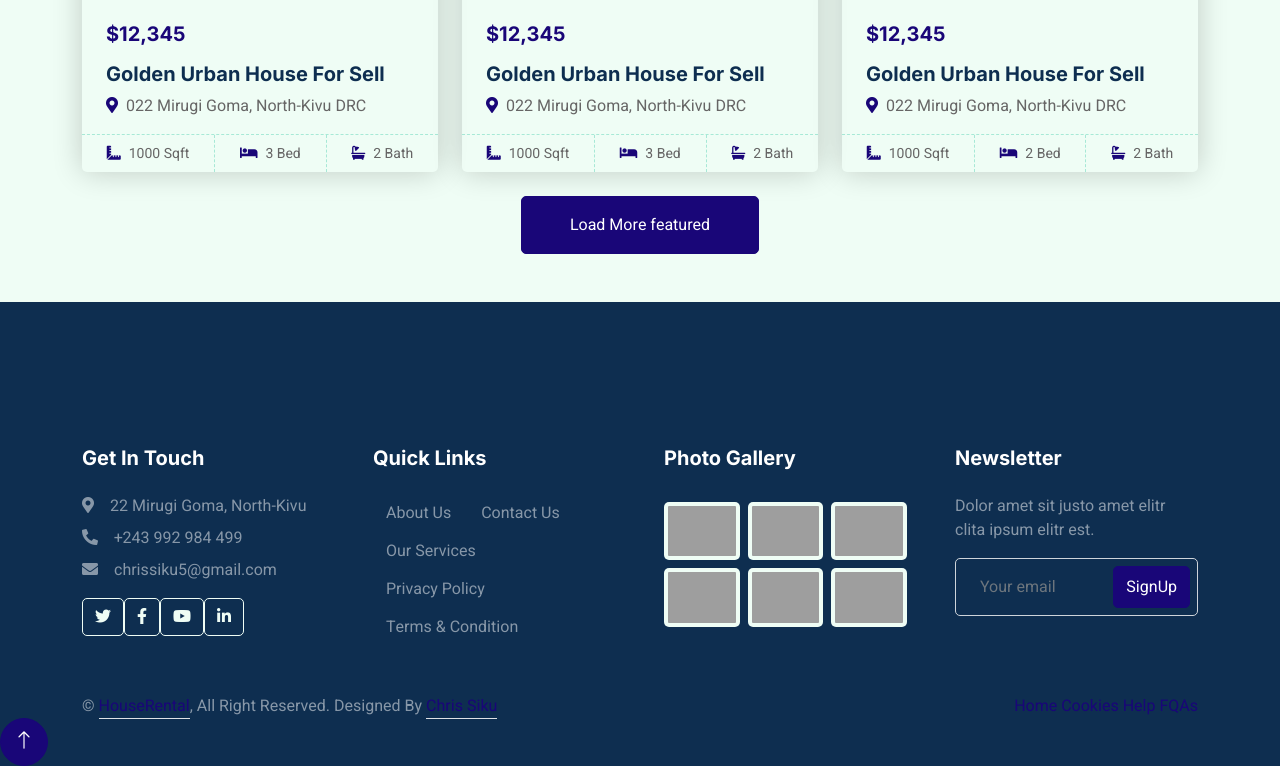
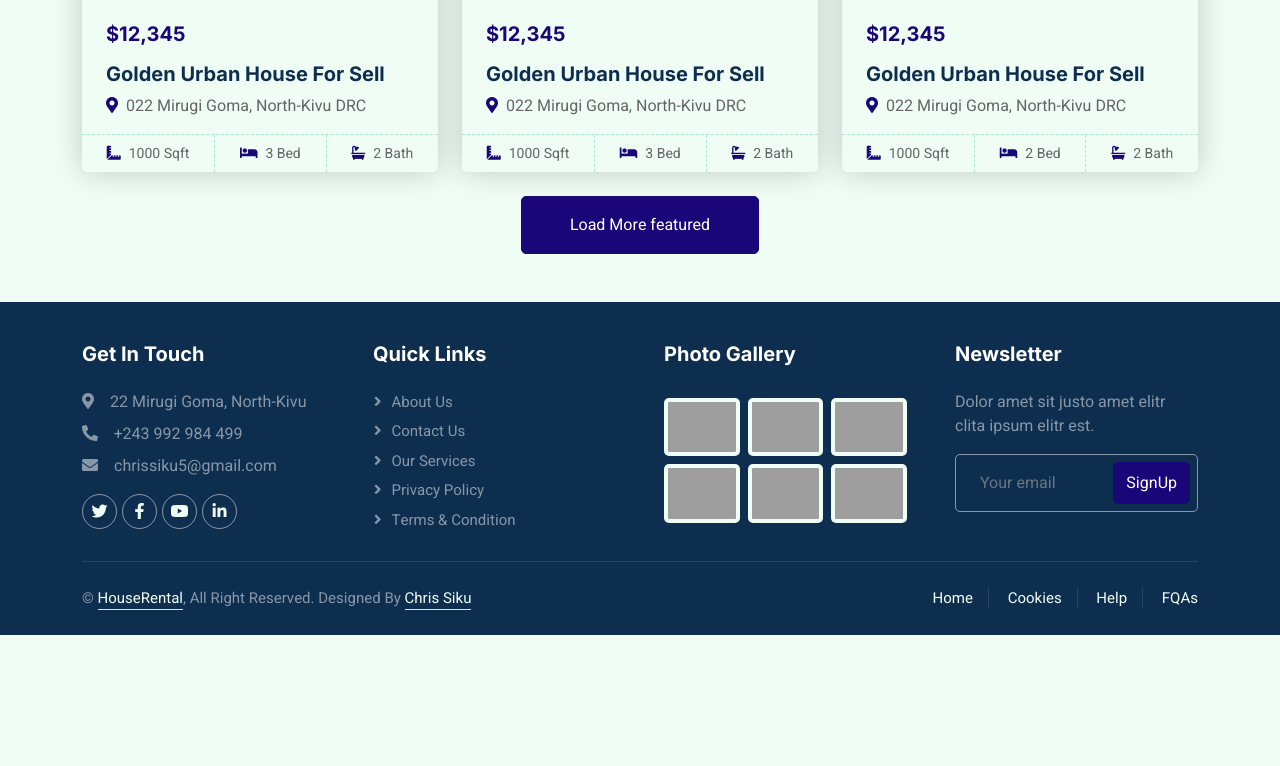
Before and after one commit to Chrissiku/real-estate, a PHP site: page / in a window 1280 px wide. Shown: the part 2337-3103 px from the top of the page. After the commit the page ends 2972 px from the top, so only its background shows below. Run offline with PHP 8.4, Linux system fonts and the light colour scheme; some libraries are stand-ins or nearby versions; grey boxes are pictures that could not be loaded.

Commit message:
Style back to top link

```diff
--- a/css/style.css
+++ b/css/style.css
@@ -208,6 +208,87 @@
   border-right: 1px dashed rgba(0, 185, 142, 0.3) !important;
 }
 
+/* Footer */
+.footer .btn.btn-social {
+  margin-right: 5px;
+  width: 35px;
+  height: 35px;
+  display: flex;
+  align-items: center;
+  justify-content: center;
+  color: var(--light);
+  border: 1px solid rgba(255, 255, 255, 0.5);
+  border-radius: 35px;
+  transition: 0.3s;
+}
+
+.footer .btn.btn-social:hover {
+  color: var(--primary);
+  border-color: var(--light);
+}
+
+.footer .btn.btn-link {
+  display: block;
+  margin-bottom: 5px;
+  padding: 0;
+  text-align: left;
+  font-size: 15px;
+  font-weight: normal;
+  text-transform: capitalize;
+  transition: 0.3s;
+}
+
+.footer .btn.btn-link::before {
+  position: relative;
+  content: "\f105";
+  font-family: "Font Awesome 5 Free";
+  font-weight: 900;
+  margin-right: 10px;
+}
+
+.footer .btn.btn-link:hover {
+  letter-spacing: 1px;
+  box-shadow: none;
+}
+
+.footer .form-control {
+  border-color: rgba(255, 255, 255, 0.5);
+}
+
+.footer .copyright {
+  padding: 25px 0;
+  font-size: 15px;
+  border-top: 1px solid rgba(256, 256, 256, 0.1);
+}
+
+.footer .copyright a {
+  color: var(--light);
+}
+
+.footer .footer-menu a {
+  margin-right: 15px;
+  padding-right: 15px;
+  border-right: 1px solid rgba(255, 255, 255, 0.1);
+}
+
+.footer .footer-menu a:last-child {
+  margin-right: 0;
+  padding-right: 0;
+  border-right: none;
+}
+
+/* back tp top link */
+.back-to-top {
+  position: fixed;
+  display: none;
+  right: 45px;
+  bottom: 45px;
+  justify-content: center;
+  align-items: center;
+  text-align: center;
+  z-index: 99;
+  background-color: var(--secondary);
+}
 /* ------------------------------------------------------------------------------------------- */
 
 /* Media Queries */
--- a/index.html
+++ b/index.html
@@ -1229,10 +1229,10 @@
       <!-- Footer -->
 
       <div
-        class="container-fluid bg-dark text-white-50 footer pt-5 mt-5 wow fadeIn"
+        class="container-fluid bg-dark text-white-50 footer mt-3 wow fadeIn"
         data-wow-delay="0.1s"
       >
-        <div class="container py-5">
+        <div class="container py-4">
           <div class="row g-5">
             <div class="col-lg-3 col-md-6">
               <h5 class="text-white mb-4">Get In Touch</h5>
@@ -1342,10 +1342,7 @@
             <div class="row">
               <div class="col-md-6 text-center text-md-start mb-3 mb-md-0">
                 &copy; <a class="border-bottom" href="#">HouseRental</a>, All
-                Right Reserved.
-
-                <!--/*** This template is free as long as you keep the footer author’s credit link/attribution link/backlink. If you'd like to use the template without the footer author’s credit link/attribution link/backlink, you can purchase the Credit Removal License from "https://htmlcodex.com/credit-removal". Thank you for your support. ***/-->
-                Designed By
+                Right Reserved. Designed By
                 <a class="border-bottom" href="https://github.com/Chrissiku"
                   >Chris Siku</a
                 >
--- a/js/main.js
+++ b/js/main.js
@@ -21,4 +21,17 @@
       '<i class="bi bi-chevron-right"></i>',
     ],
   });
+
+  // Back to top Link
+  $(window).scroll(function () {
+    if ($(this).scrollTop() > 500) {
+      $(".back-to-top").fadeIn("slow");
+    } else {
+      $(".back-to-top").fadeOut("slow");
+    }
+  });
+  $(".back-to-top").click(function () {
+    $("html, body").animate({ scrollTop: 0 }, 100, "easeInOutExpo");
+    return false;
+  });
 })(jQuery);
```
